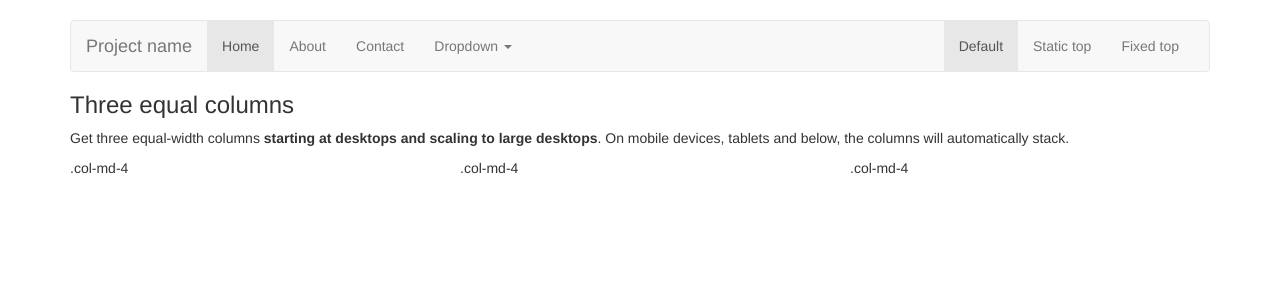
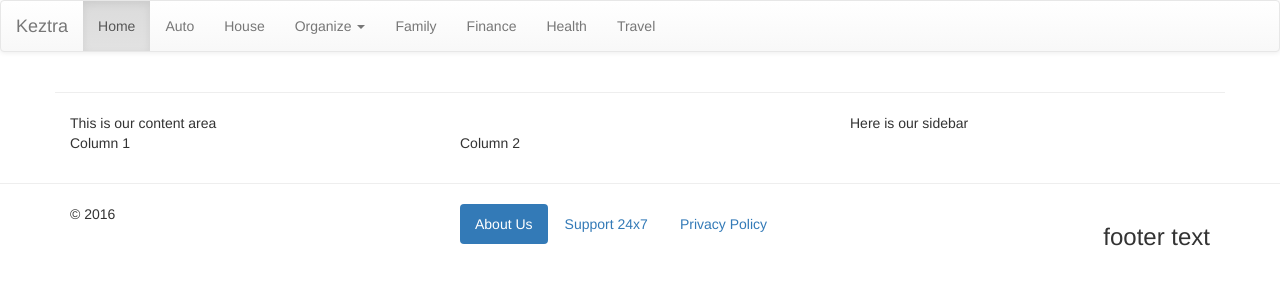
Before and after one commit to bmdevlin/test1, a plain HTML site: page navbar1.html in a window 1280 px wide. Drawn offline with nearby package versions, Linux system fonts and the light colour scheme.

Commit message:
Update navbar1.html

```diff
--- a/navbar1.html
+++ b/navbar1.html
@@ -9,20 +9,19 @@
     <meta name="author" content="">
 
     <title>Testing for Bootstrap</title>
+          <!-- Bootstrap -->
+    <!-- Latest compiled and minified CSS -->
+    <link rel="stylesheet" href="https://maxcdn.bootstrapcdn.com/bootstrap/3.3.6/css/bootstrap.min.css" integrity="sha384-1q8mTJOASx8j1Au+a5WDVnPi2lkFfwwEAa8hDDdjZlpLegxhjVME1fgjWPGmkzs7" crossorigin="anonymous">
 
-    <!-- Bootstrap core CSS -->
-    <link href="dist/css/bootstrap.min.css" rel="stylesheet">
+    <!-- Optional theme -->
+    <link rel="stylesheet" href="https://maxcdn.bootstrapcdn.com/bootstrap/3.3.6/css/bootstrap-theme.min.css" integrity="sha384-fLW2N01lMqjakBkx3l/M9EahuwpSfeNvV63J5ezn3uZzapT0u7EYsXMjQV+0En5r" crossorigin="anonymous">
 
-    <!-- Custom styles for this template -->
-    <link href="navbar.css" rel="stylesheet">
+      <link rel="stylesheet" href="styles/main.css">
+    </head>
 
-  </head>
-
-  <body>
-
-    <div class="container">
-
-      <!-- Static navbar -->
+   <body>
+    <header>
+    <!-- Static navbar -->
       <nav class="navbar navbar-default">
         <div class="container-fluid">
           <div class="navbar-header">
@@ -32,47 +31,78 @@
               <span class="icon-bar"></span>
               <span class="icon-bar"></span>
             </button>
-            <a class="navbar-brand" href="#">Project name</a>
+            <a class="navbar-brand" href="#">Keztra</a>
           </div>
           <div id="navbar" class="navbar-collapse collapse">
             <ul class="nav navbar-nav">
               <li class="active"><a href="#">Home</a></li>
-              <li><a href="#">About</a></li>
-              <li><a href="#">Contact</a></li>
+              <li><a href="#">Auto</a></li>
+              <li><a href="#">House</a></li>
               <li class="dropdown">
-                <a href="#" class="dropdown-toggle" data-toggle="dropdown" role="button" aria-haspopup="true" aria-expanded="false">Dropdown <span class="caret"></span></a>
+                <a href="#" class="dropdown-toggle" data-toggle="dropdown" role="button" aria-haspopup="true" aria-expanded="false">Organize <span class="caret"></span></a>
                 <ul class="dropdown-menu">
-                  <li><a href="#">Action</a></li>
-                  <li><a href="#">Another action</a></li>
-                  <li><a href="#">Something else here</a></li>
-                  <li role="separator" class="divider"></li>
-                  <li class="dropdown-header">Nav header</li>
-                  <li><a href="#">Separated link</a></li>
-                  <li><a href="#">One more separated link</a></li>
+                  <li><a href="#">Calendar</a></li>
+                  <li><a href="#">Tasks</a></li>
+                  <li><a href="#">Passwords</a></li>
+                  <li><a href="#">Passwords</a></li>
+                  <li><a href="#">Contacts</a></li>
+                  <li><a href="#">Recipts</a></li>
                 </ul>
-              </li>
-            </ul>
-            <ul class="nav navbar-nav navbar-right">
-              <li class="active"><a href="./">Default <span class="sr-only">(current)</span></a></li>
-              <li><a href="../navbar-static-top/">Static top</a></li>
-              <li><a href="../navbar-fixed-top/">Fixed top</a></li>
+                <li><a href="#">Family</a></li>
+                <li><a href="#">Finance</a></li>
+                <li><a href="#">Health</a></li>
+                <li><a href="#">Travel</a></li>
             </ul>
           </div><!--/.nav-collapse -->
         </div><!--/.container-fluid -->
       </nav>
 
+   </header>
 
 
+   <div class="container">
+    <main role="main" class="row">
 
-      <h3>Three equal columns</h3>
-      <p>Get three equal-width columns <strong>starting at desktops and scaling to large desktops</strong>. On mobile devices, tablets and below, the columns will automatically stack.</p>
+        <hr>
+        <div class="container">
+            <div class="row">
+                <div class="col-sm-8">
+                    This is our content area
+                    <div class="row">
+                        <div class="col-sm-6">
+                          <p>Column 1<p>
+                        </div>
+                        <div class="col-sm-6">
+                          <p>Column 2 </p>
+                        </div>
+                    </div>
+                </div>
+                <div class="col-sm-4">
+                    Here is our sidebar
+                </div>
+            </div>
+        </div>
+    </main>
+   </div>
+
+   <hr>
+   <footer>
+      <div class="container">
       <div class="row">
-        <div class="col-md-4">.col-md-4</div>
-        <div class="col-md-4">.col-md-4</div>
-        <div class="col-md-4">.col-md-4</div>
+        <div class="col-md-4">&copy; 2016 </div>
+        <div class="col-md-4">
+          <ul class="nav nav-pills">
+            <li class="active"><a href="#">About Us</a></li>
+            <li><a href="#">Support 24x7</a></li>
+            <li><a href="#">Privacy Policy</a></li>
+          </ul>
+        </div>
+        <div class="col-md-4">
+          <h3 class="text-right">footer text</h3>
+        </div>
       </div>
-
-    </div> <!-- /container -->
+    </div>
+   </footer>
 
 
     <!-- Bootstrap core JavaScript
@@ -80,7 +110,7 @@
     <!-- Placed at the end of the document so the pages load faster -->
     <script src="https://ajax.googleapis.com/ajax/libs/jquery/1.11.3/jquery.min.js"></script>
     <script>window.jQuery || document.write('<script src="assets/js/vendor/jquery.min.js"><\/script>')</script>
-    <script src="dist/js/bootstrap.min.js"></script>
+    <script src="dist/js/bootstrap.js"></script>
 
   </body>
 </html>
```
